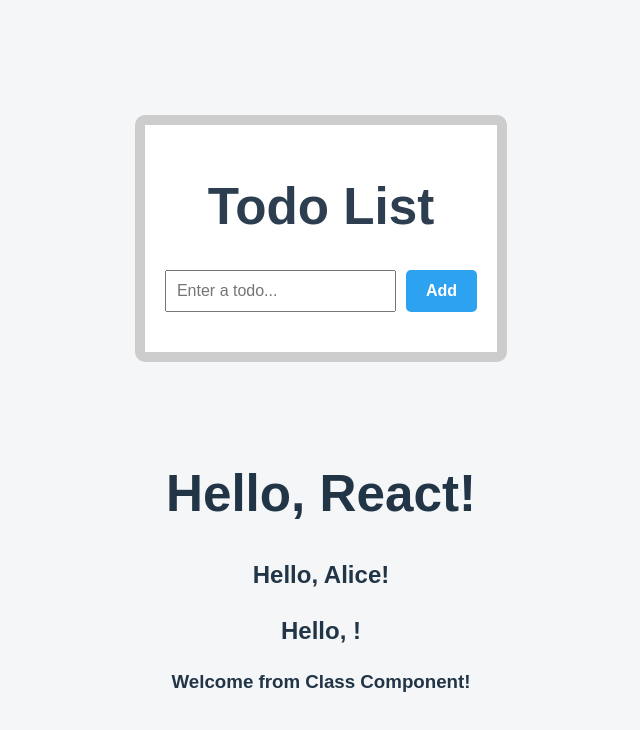
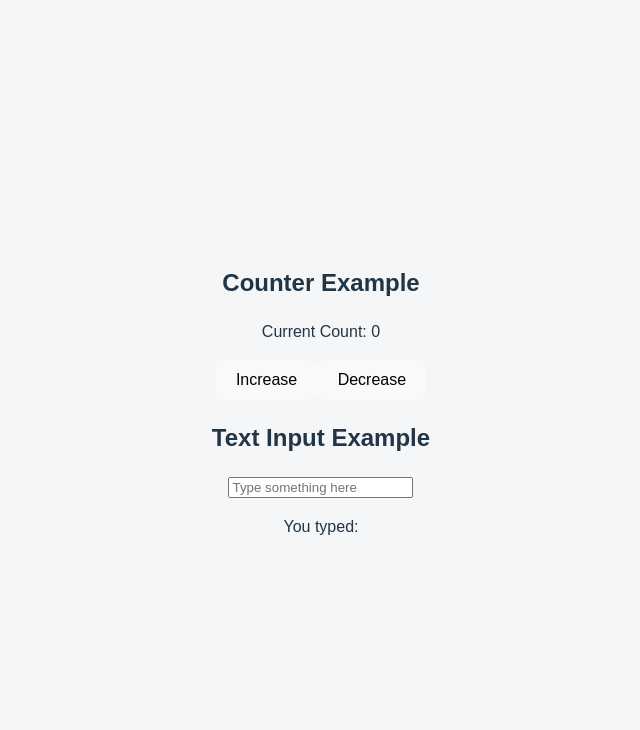
Before and after one commit to kuldeeepkumar/Training, a React (Vite) app: page / in a window 1280 px wide. Shown: the top 730 px of the page, without its empty margins (319-959 px from the left). Built offline with nearby package versions, Linux system fonts and the light colour scheme.

Commit message:
React Exercise 2 is done

```diff
--- a/index.html
+++ b/index.html
@@ -22,10 +22,10 @@
 
 <body>
   <div id="root">
-    <h4 id="main-title">Welcome to DOM</h4>
+    <!-- <h4 id="main-title">Welcome to DOM</h4>
     <p class="message">This is a paragraph.</p>
     <button id="clickBtn">Click Me</button>
-    <p id="result"></p>
+    <p id="result"></p> -->
   </div>
 
 
--- a/src/App.jsx
+++ b/src/App.jsx
@@ -15,6 +15,7 @@
 import Exercise13 from './exercises/exercise13/Exercise13';
 import TodoApp from './exercises/experiments/TodoApp'
 import ReactExercise1 from "./reactExercises/exercise1/reactExercise1";
+import ReactExercise2 from './reactExercises/exercise2/ReactExercise2'
 function App() {
   return (
     <>
@@ -31,8 +32,9 @@
     <Exercise11/>
     <Exercise12/>
     <Exercise13/> */}
-    <TodoApp/>
-    <ReactExercise1/>
+    {/* <TodoApp/>
+    <ReactExercise1/> */}
+    <ReactExercise2/>
     </>
   );
 }
--- a/src/reactExercises/exercise1/reactExercise1.jsx
+++ b/src/reactExercises/exercise1/reactExercise1.jsx
@@ -1,5 +1,4 @@
 import React from "react";
-
 // Import necessary libraries
 
 // ===============================
--- /dev/null
+++ b/src/reactExercises/exercise2/Example1.jsx
@@ -0,0 +1,34 @@
+import React, { useState } from "react";
+
+const Example1 = () => {
+  // ----------- Example 1: Counter Component -----------
+
+  // Declare a state variable 'count' and initialize it to 0
+  const [count, setCount] = useState(0);
+
+  // Function to increase the count
+  const increment = () => {
+    // Updating the state using setCount
+    setCount(count + 1);
+  };
+
+  // Function to decrease the count
+  const decrement = () => {
+    setCount(count - 1);
+  };
+
+  return (
+    <div>
+      <h2>Counter Example</h2>
+      <p>Current Count: {count}</p>
+
+      {/* Button to increase count */}
+      <button onClick={increment}>Increase</button>
+
+      {/* Button to decrease count */}
+      <button onClick={decrement}>Decrease</button>
+    </div>
+  );
+};
+
+export default Example1;
--- /dev/null
+++ b/src/reactExercises/exercise2/Example2.jsx
@@ -0,0 +1,31 @@
+import React, { useState } from "react";
+const Example2 = () => {
+  // ----------- Example 2: Text Input Component -----------
+
+  // Declare a state variable 'text' and initialize it to an empty string
+  const [text, setText] = useState("");
+
+  // Function to handle input change
+  const handleChange = (e) => {
+    // Update the text state with new value from the input field
+    setText(e.target.value);
+  };
+
+  return (
+    <div>
+      <h2>Text Input Example</h2>
+
+      {/* Input field controlled by the text state */}
+      <input
+        type="text"
+        value={text}
+        onChange={handleChange}
+        placeholder="Type something here"
+      />
+
+      <p>You typed: {text}</p>
+    </div>
+  );
+};
+
+export default Example2;
--- /dev/null
+++ b/src/reactExercises/exercise2/ReactExercise2.jsx
@@ -0,0 +1,17 @@
+import Example1 from "./Example1";
+import Example2 from "./Example2";
+import React from "react";
+
+const ReactExercise2 = () => {
+  // This file demonstrates how to use state in React using the useState hook
+  // It includes two examples: a Counter and a Text Input field
+
+  return (
+    <>
+      <Example1 />
+      <Example2 />
+    </>
+  );
+};
+
+export default ReactExercise2;
```
